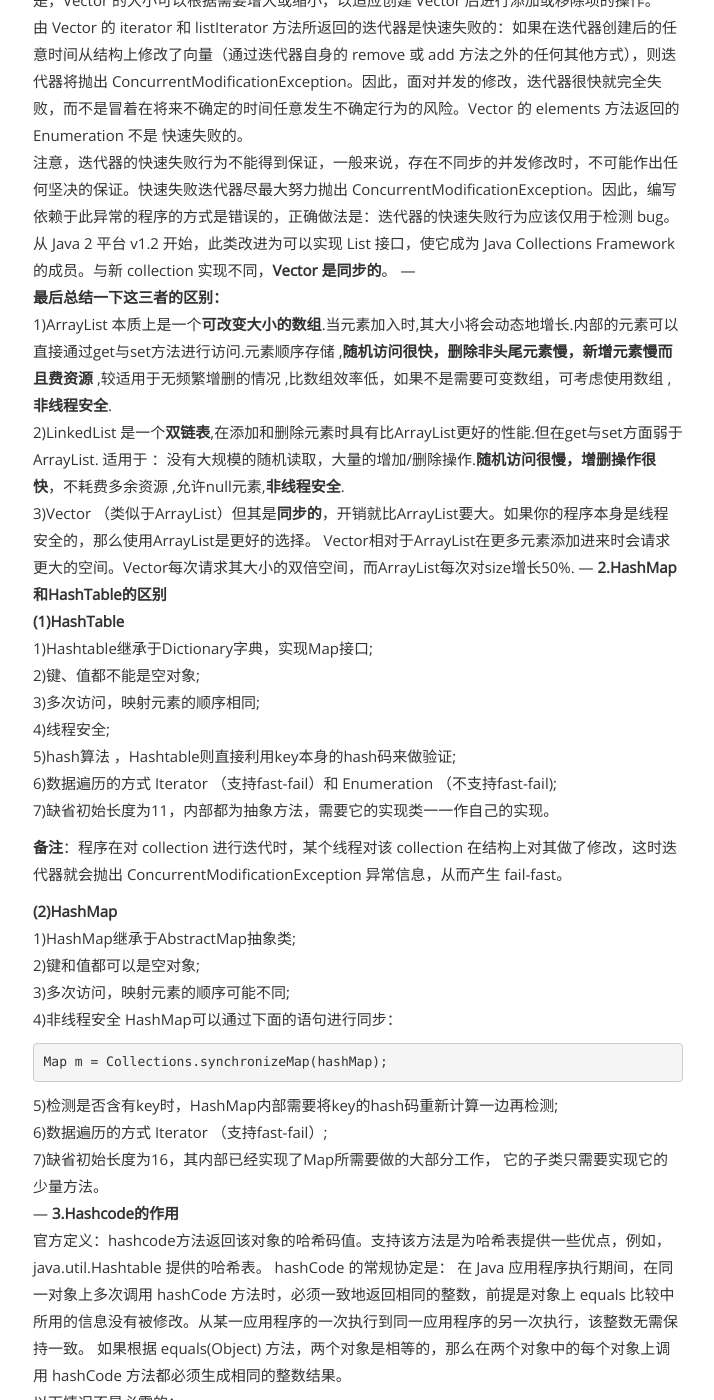
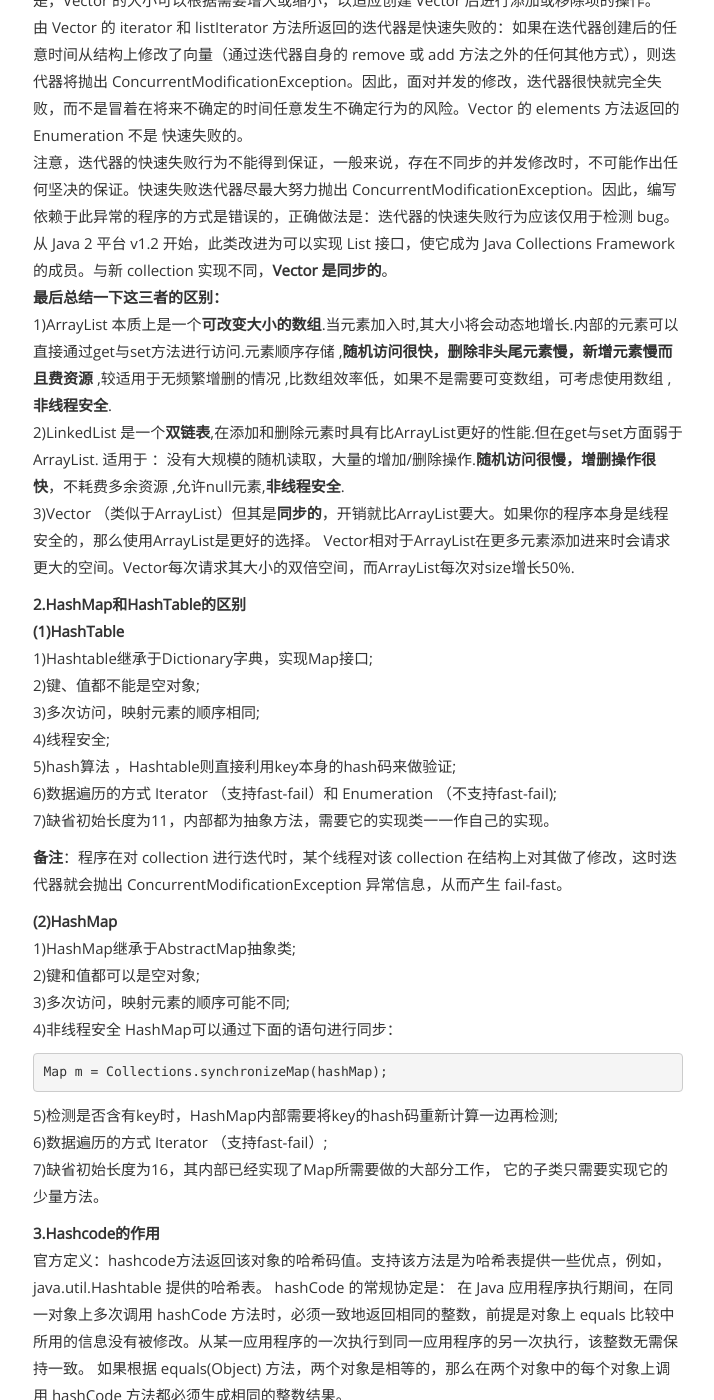
Before and after one commit to pettertang/pettertang.github.io, a Jekyll site: the page built from _posts/2017-4-6-Java面试基础.md, in a window 1280 px wide and 1400 px high, scrolled down 1886 px. Shown: the whole window, without its empty margins (282-996 px from the left). Built offline with Jekyll 4.4.1, drawn with Linux system fonts in a browser that asks for light colours; some of the changed lines change nothing that is shown.

Commit message:
modify article

```diff
--- a/_posts/2017-4-6-Java面试基础.md
+++ b/_posts/2017-4-6-Java面试基础.md
@@ -4,7 +4,7 @@
 time: 2017年4月6日 星期四
 location: 北京
 pulished: true
-excerpt_separator: " ArrayList是List接口的**大小可变数组**的实现"
+excerpt_separator: " 先看一下继承关系："
 ---
 **Java面试基础(一)**　　**2017年4月6日**　　**天气：多云**
 **1.ArrayList、LinkedList、Vector的区别**
@@ -43,12 +43,11 @@
 由 Vector 的 iterator 和 listIterator 方法所返回的迭代器是快速失败的：如果在迭代器创建后的任意时间从结构上修改了向量（通过迭代器自身的 remove 或 add 方法之外的任何其他方式），则迭代器将抛出 ConcurrentModificationException。因此，面对并发的修改，迭代器很快就完全失败，而不是冒着在将来不确定的时间任意发生不确定行为的风险。Vector 的 elements 方法返回的 Enumeration 不是 快速失败的。
 注意，迭代器的快速失败行为不能得到保证，一般来说，存在不同步的并发修改时，不可能作出任何坚决的保证。快速失败迭代器尽最大努力抛出 ConcurrentModificationException。因此，编写依赖于此异常的程序的方式是错误的，正确做法是：迭代器的快速失败行为应该仅用于检测 bug。
 从 Java 2 平台 v1.2 开始，此类改进为可以实现 List 接口，使它成为 Java Collections Framework 的成员。与新 collection 实现不同，**Vector 是同步的**。
----
 **最后总结一下这三者的区别：**
 1)ArrayList 本质上是一个**可改变大小的数组**.当元素加入时,其大小将会动态地增长.内部的元素可以直接通过get与set方法进行访问.元素顺序存储 ,**随机访问很快，删除非头尾元素慢，新增元素慢而且费资源** ,较适用于无频繁增删的情况 ,比数组效率低，如果不是需要可变数组，可考虑使用数组 ,**非线程安全**.
 2)LinkedList 是一个**双链表**,在添加和删除元素时具有比ArrayList更好的性能.但在get与set方面弱于ArrayList. 适用于 ：没有大规模的随机读取，大量的增加/删除操作.**随机访问很慢，增删操作很快**，不耗费多余资源 ,允许null元素,**非线程安全**.
 3)Vector （类似于ArrayList）但其是**同步的**，开销就比ArrayList要大。如果你的程序本身是线程安全的，那么使用ArrayList是更好的选择。 Vector相对于ArrayList在更多元素添加进来时会请求更大的空间。Vector每次请求其大小的双倍空间，而ArrayList每次对size增长50%.
----
+
 **2.HashMap和HashTable的区别**
 **(1)HashTable**
 1)Hashtable继承于Dictionary字典，实现Map接口;
@@ -72,7 +71,7 @@
 5)检测是否含有key时，HashMap内部需要将key的hash码重新计算一边再检测;
 6)数据遍历的方式 Iterator （支持fast-fail）;
 7)缺省初始长度为16，其内部已经实现了Map所需要做的大部分工作， 它的子类只需要实现它的少量方法。
----
+
 **3.Hashcode的作用**
 官方定义：hashcode方法返回该对象的哈希码值。支持该方法是为哈希表提供一些优点，例如，java.util.Hashtable 提供的哈希表。 hashCode 的常规协定是： 在 Java 应用程序执行期间，在同一对象上多次调用 hashCode 方法时，必须一致地返回相同的整数，前提是对象上 equals 比较中所用的信息没有被修改。从某一应用程序的一次执行到同一应用程序的另一次执行，该整数无需保持一致。 如果根据 equals(Object) 方法，两个对象是相等的，那么在两个对象中的每个对象上调用 hashCode 方法都必须生成相同的整数结果。
 以下情况不是必需的：
@@ -86,7 +85,7 @@
 **总的来说：**Java中的集合（Collection）有两类，一类 是List，再有一类是Set。前者集合内的元素是有序的，元素可以重复；后者元素无序，但元素不可重复。要想保证元素不重复，可两个元素是否重复应该依据什么来判断呢？这就是Object.equals方法了。但是，如果每增加一个元素就检查一次，那么当元素很多时，后添加到集合中的元素比较的次数就非常多了。也就是说，如果集合中现在已经有1000个元素，那么第1001个元素加入集合时，它就要调用1000次equals方法。这显然会大大降低效率。于是，Java采用了哈希表的原理。哈希算法也称为散列算法，是 将数据依特定算法直接指定到一个地址上。这样一来，当集合要添加新的元素时，先调用这个元素的hashCode方法，就一下子能定位到它应该放置的物理位置上。如果这个位置上没有元素，它就可以直接存储在这个位置上，不用再进行任何比较了；如果这个位置上已经有元素了，就调用它的equals方法与新元素进行比较，相同的话就不存了，不相同就散 列其它的地址。所以这里存在一个冲突解决的问题。这样一来实际调用equals方法的次数就大大降低了，几乎只需要一两次。 所以，Java对于eqauls方法和hashCode方法是这样规定的：
 **1)如果两个对象相同，那么它们的hashCode值一定要相同；**
 **2)如果两个对象的hashCode相同，它们并不一定相同。**
----
+
 **4.Map、Set、List、Queue、Stack的特点与用法**
 **(1)Map**
 1)键映射到值的对象。**一个映射不能包含重复的键；每个键最多只能映射到一个值**。
@@ -109,7 +108,7 @@
 **(b)**对于需要快速插入，删除元素，应该使用LinkedList；
 **(c)**如果需要快速随机访问元素，应该使用ArrayList。
 **(d)**如果程序在单线程环境中，或者访问仅仅在一个线程中进行，考虑非同步的类，其效率较高。
----
+
 **5.Object有哪些公用方法**
 **(1)protected Object clone()** 创建并返回此对象的一个副本。
 **(2)boolean equals(Object obj)** 指示其他某个对象是否与此对象“相等”。
@@ -122,7 +121,7 @@
 **(9)void wait()** 在其他线程调用此对象的 notify() 方法或 notifyAll() 方法前，导致当前线程等待。
 **(10)void wait(long timeout)** 在其他线程调用此对象的 notify() 方法或 notifyAll() 方法，或者超过指定的时间量前，导致当前线程等待。
 **(11)void wait(long timeout, int nanos)** 在其他线程调用此对象的 notify() 方法或 notifyAll() 方法，或者其他某个线程中断当前线程，或者已超过某个实际时间量前，导致当前线程等待。
----
+
 **6.Override和Overload的使用规则和区别**
 **(1)重写(Override)**
 重写是子类对父类的允许访问的方法的实现过程进行重新编写！**返回值和形参都不能改变**。即外壳不变，重写内在实现！重写的好处在于**子类可以根据需要，定义特定于自己的行为**。 也就是说子类能够根据需要实现父类的方法。在面向对象原则里，重写意味着可以重写任何现有方法。
@@ -144,7 +143,7 @@
 重载(overloading) 是在同一个类里面，**方法名字相同，而参数不同，返回类型可以相同也可以不同**的多个方法。 每个重载的方法都必须有一个独一无二的参数类型列表。
 **重载规则：**
 被重载的方法必须**改变参数列表**； 被重载的方法**可以改变返回类型**； 被重载的方法可以改变访问修饰符； 被重载的方法可以声明新的或更广的检查异常； 方法能够在**同一个类中**或者**在一个子类中**被重载。
----
+
 **7.static的作用和意义**
 在程序中任何变量或者代码都是在编译时由系统自动分配内存来存储的。static修饰符表示静态的，在类加载时JVM会把它放到**方法区**，被本类以及本类的所有实例所共用。在编译后所分配的内存会**一直存在**，直到程序退出内存才会释放这个空间。如果一个被所有实例共用的方法被申明为static，那么就可以节省空间，不用每个实例初始化的时候都被分配到内存。
 补充说明Java类被加载的过程如下：
@@ -166,7 +165,7 @@
 **(4)静态类**
 **只能在内部类中定义静态类**，静态内部类与外层类绑定，即使没有创建外层类的对象，它一样存在。静态类的方法可以是静态的方法也可以是非静态的方法，静态的方法可以在外层通过静态类调用，而非静态的方法必须要创建类的对象之后才能调用。只能引用外部类的static成员变量（也就是类变量）。
 如果一个内部类不是被定义成静态内部类，那么在定义成员变量或者成员方法的时候，是不能够被定义成静态的。
----
+
 **8.equals与==的区别**
 **1)** == 是一个运算符。 equals则是string对象的方法。
 **2)** java中**值类型**是存储在内存中的**栈**中。而**引用类型**在栈中仅仅是存储引用类型变量的地址，而其本身则存储在**堆**中。所以字符串的内容相同，引用地址不一定相同，有可能创建了多个对象。
```
